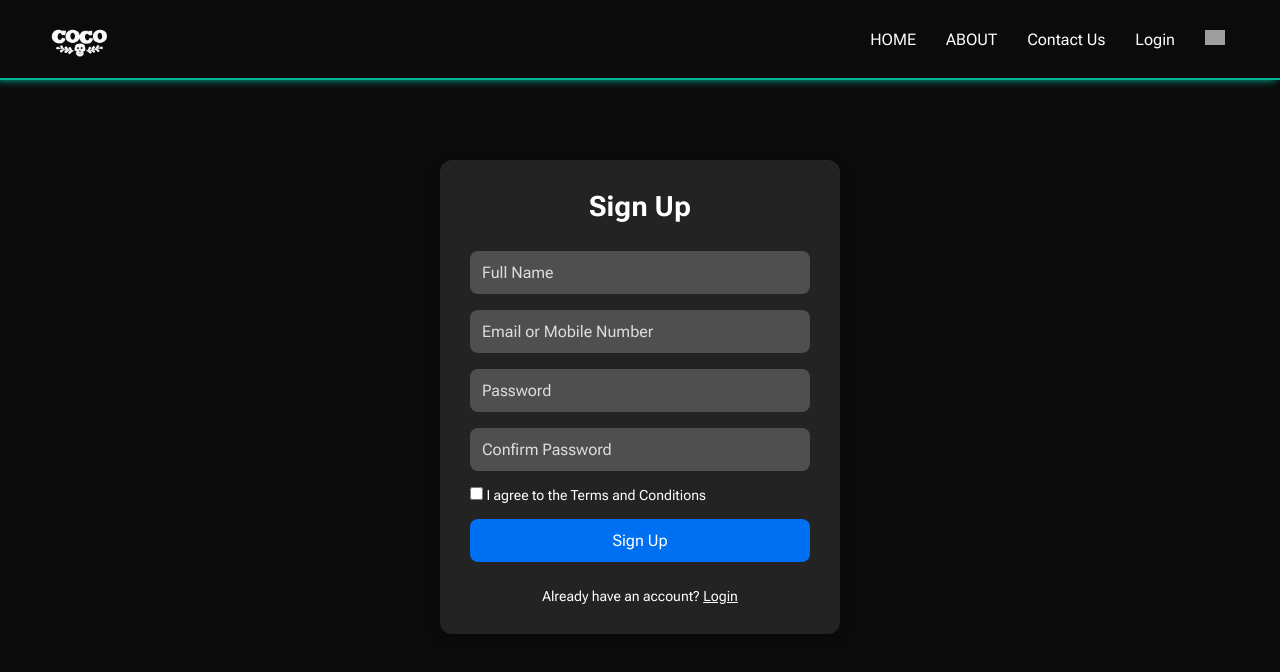
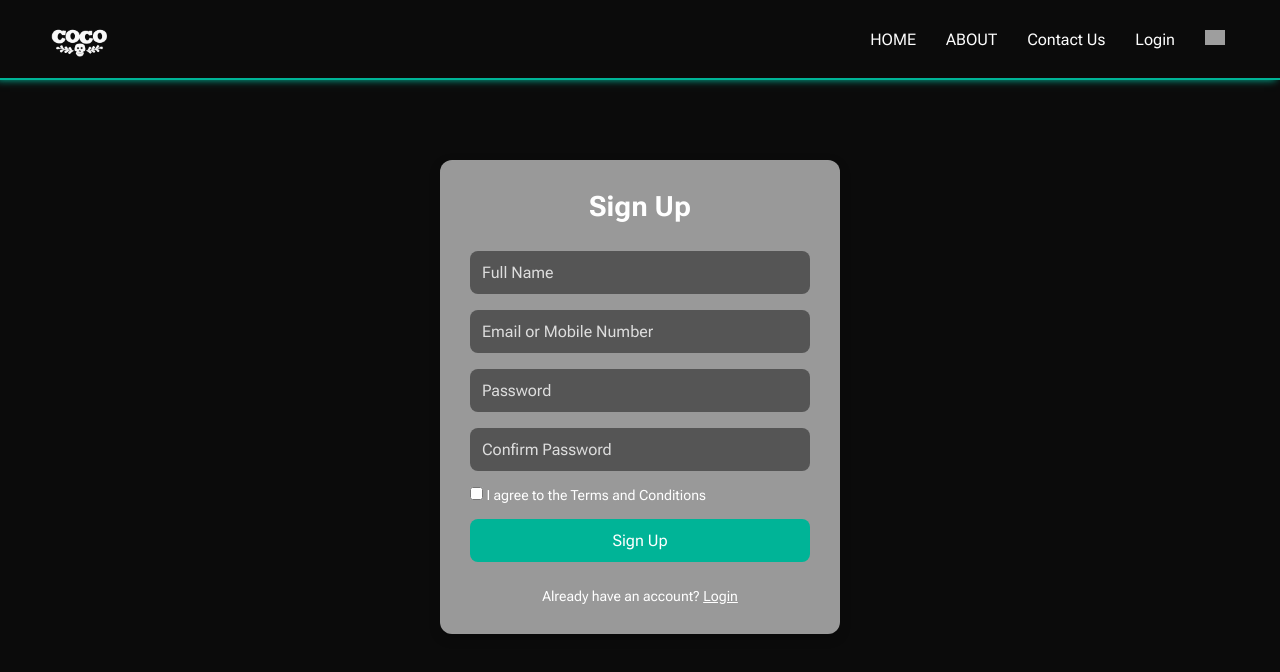
Before and after one commit to TarunK951/Coco-Chat, a Next.js app in the folder coco-chat/: page /SignUpPage in a window 1280 px wide. Shown: the top 672 px of the page. Built offline with nearby package versions, Linux system fonts and the light colour scheme; grey boxes are pictures that could not be loaded.

Commit message:
css  signup

```diff
--- a/coco-chat/src/app/SignUpPage/style.css
+++ b/coco-chat/src/app/SignUpPage/style.css
@@ -5,7 +5,7 @@
   margin: 80px auto;
   padding: 30px;
   border-radius: 12px;
-  background: rgba(255, 255, 255, 0.1); /* Semi-transparent background */
+  background: var(--input); /* Semi-transparent background */
   backdrop-filter: blur(10px); /* Blur effect */
   box-shadow: 0 4px 12px rgba(0, 0, 0, 0.2);
   display: flex;
@@ -26,7 +26,7 @@
   font-size: 16px;
   border-radius: 8px;
   border: none;
-  background: rgba(255, 255, 255, 0.2);
+  background: var(--login);
   color: #fff;
 }
 
@@ -41,7 +41,7 @@
 .signup-button {
   padding: 12px;
   font-size: 16px;
-  background-color: #0070f3;
+  background-color: var(--p-text-color);
   color: #fff;
   border: none;
   border-radius: 8px;
```
